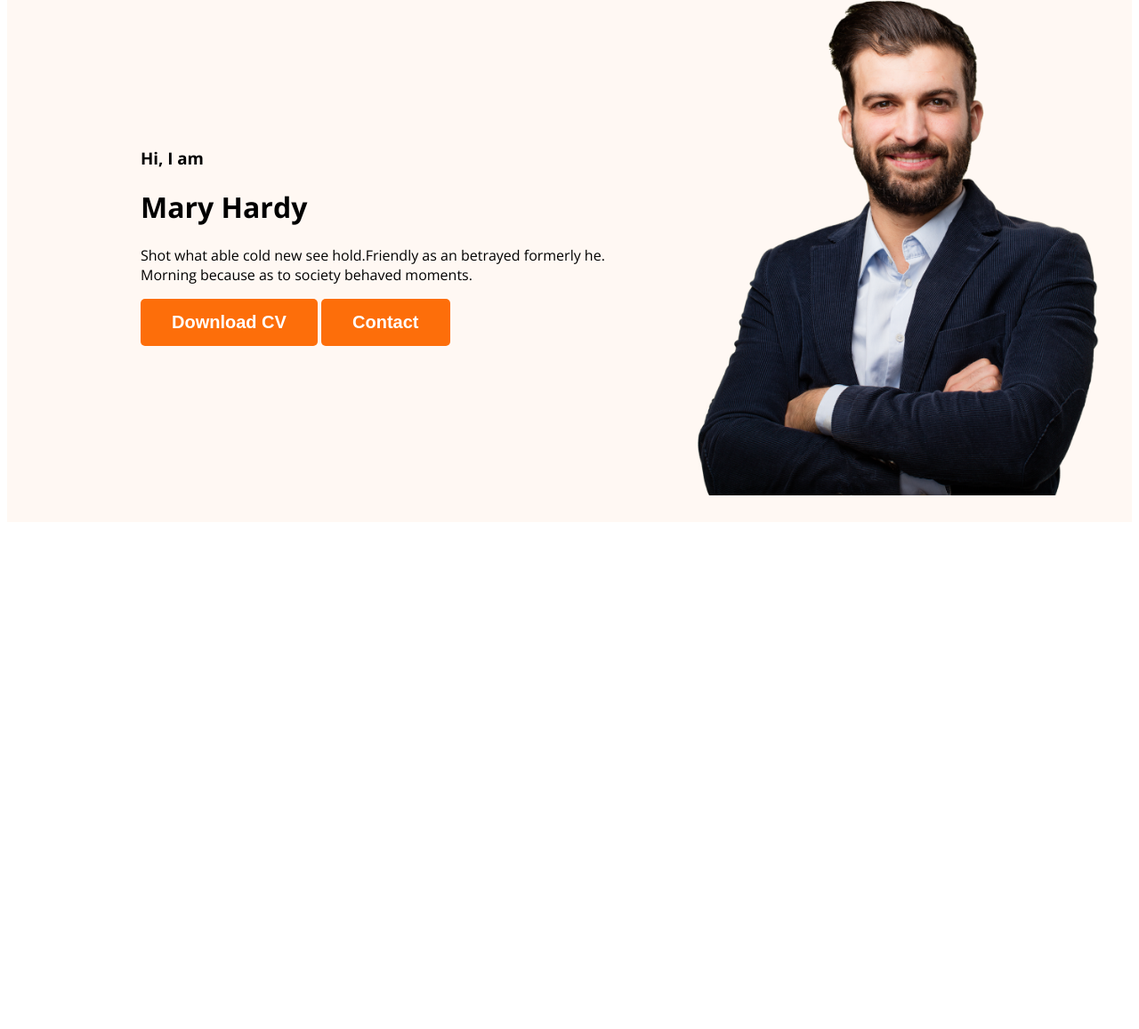
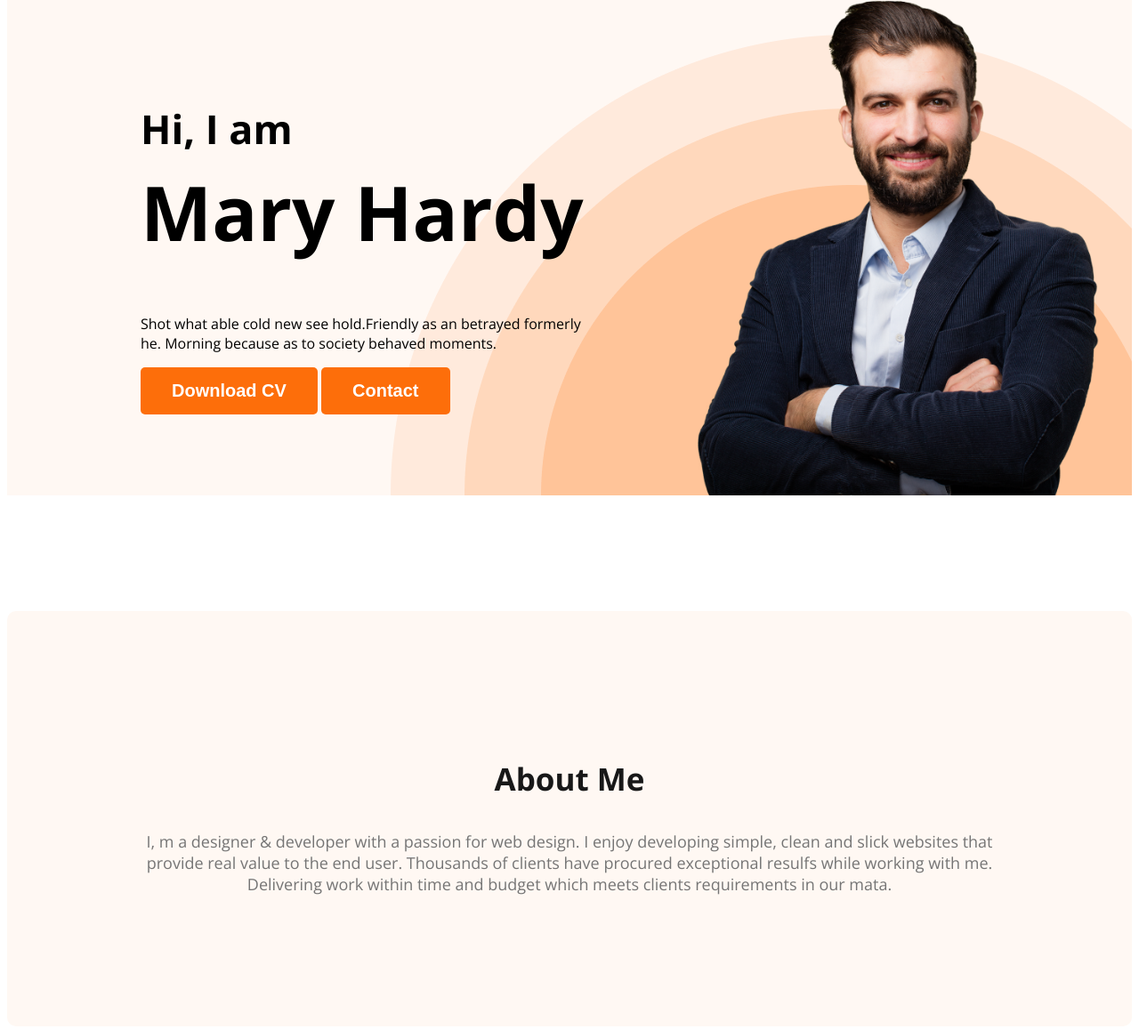
Before and after one commit to developernuralam/my-portfolio, a plain HTML site: page index.html in a window 1280 px wide. Shown: the part 211-1368 px from the top of the page at 89% size. Before the commit the page ends 806 px from the top, so only its background shows below. Drawn offline with nearby package versions, Linux system fonts and the light colour scheme.

Commit message:
about section created

```diff
--- a/index.html
+++ b/index.html
@@ -26,7 +26,7 @@
       <div class="banner_content">
           <h3 class="banner_greeting">Hi, I am</h3>
           <h1 class="banner_title">Mary Hardy</h1>
-          <p>Shot what able cold new see hold.Friendly as an betrayed formerly he. Morning because as to society behaved moments.</p>
+          <p class="banner_description">Shot what able cold new see hold.Friendly as an betrayed formerly he. Morning because as to society behaved moments.</p>
           <button class="btn_primary">Download CV</button>
           <button class="btn_primary">Contact</button>
       </div>
@@ -34,6 +34,17 @@
 
     </div>
   </header>
+      <main>
+        <section class="about">
+          <h3 class="section_title">About Me</h3>
+          <p class="section_description">
+            I, m a designer & developer with a passion for web design. I enjoy developing simple, clean and slick websites that
+            provide real value to the end user. Thousands of clients have procured exceptional resulfs while working with me.
+            Delivering work within time and budget which meets clients requirements in our mata.
+          </p>
+
+        </section>
+      </main>
 
 </body>
 
--- a/styles/protfolio.css
+++ b/styles/protfolio.css
@@ -13,9 +13,20 @@ body{
   font-size: 20px;
   font-weight: 700;
   padding: 15PX 35PX ;
-
 }
 
+  .section_title{
+    color: #181818;
+     text-align: center;
+      font-size: 35px;
+     font-weight: 700;
+}
+.section_description{
+  color: #757575;
+text-align: center;
+font-size: 18px;
+font-weight: 400;
+}
 
 /* Nav related styles */
 nav{
@@ -47,13 +58,46 @@ nav a{
 /* Header Related Sstyle*/
 .header{
   background-color: #FFF8F3;
+  background-image: url(../images/header_bg.png);
+  background-repeat: no-repeat;
+  background-position: bottom right;
 }
 .banner{
-  padding:  30px 30px 30px  150px ;
+  padding:  30px 30px 0  150px ;
   display: flex;
   align-items: center;
+  justify-content: space-between;
+}
+.banner_description{
+  max-width: 500px;
 }
 .banner .profile_pic{
 width: 500px;
 
 }
+.banner_greeting{
+  font-size: 45px ;
+  font-weight: 600;
+  columns: #474747;
+  margin-bottom: 0;
+}
+.banner_title{
+  font-size: 85px;
+  font-weight: 700;
+  margin-top: 5px;
+}
+
+/* Main Section Styles */
+
+
+
+
+
+
+/* About Section Styles */
+.about{
+  padding: 130px;
+  border-radius: 10px;
+  background: #FFF8F3;
+  margin:130PX 0 ;
+}
```
